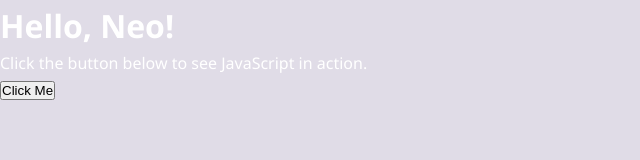
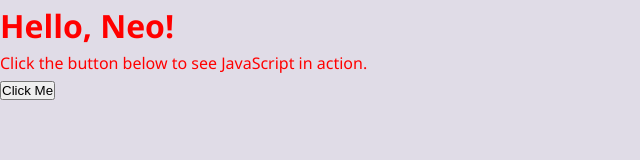
Before and after one commit to angttai/javascript-practice, a plain HTML site: page index.html in a window 1280 px wide. Shown: the whole page, without its empty margins (0-640 px from the left). Drawn offline with Linux system fonts and the light colour scheme.

Commit message:
Add files via upload

```diff
--- a/style.css
+++ b/style.css
@@ -8,7 +8,7 @@
 body {
   font-family: 'Segoe UI', Tahoma, sans-serif;
   background: #e0dce7;
-  color: #ffffff;
+  color: #ff0000;
   line-height: 1.6;
 }
 
```
